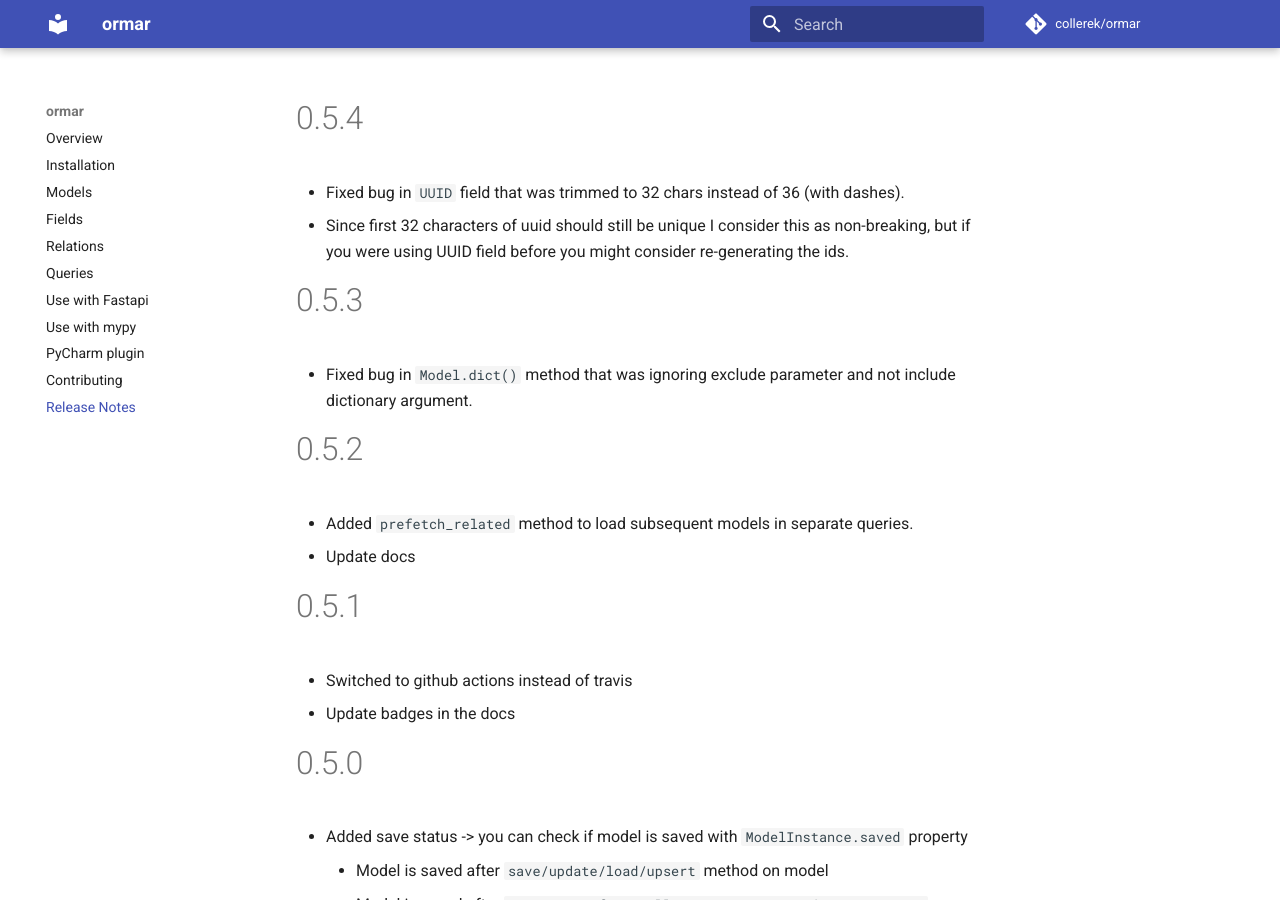
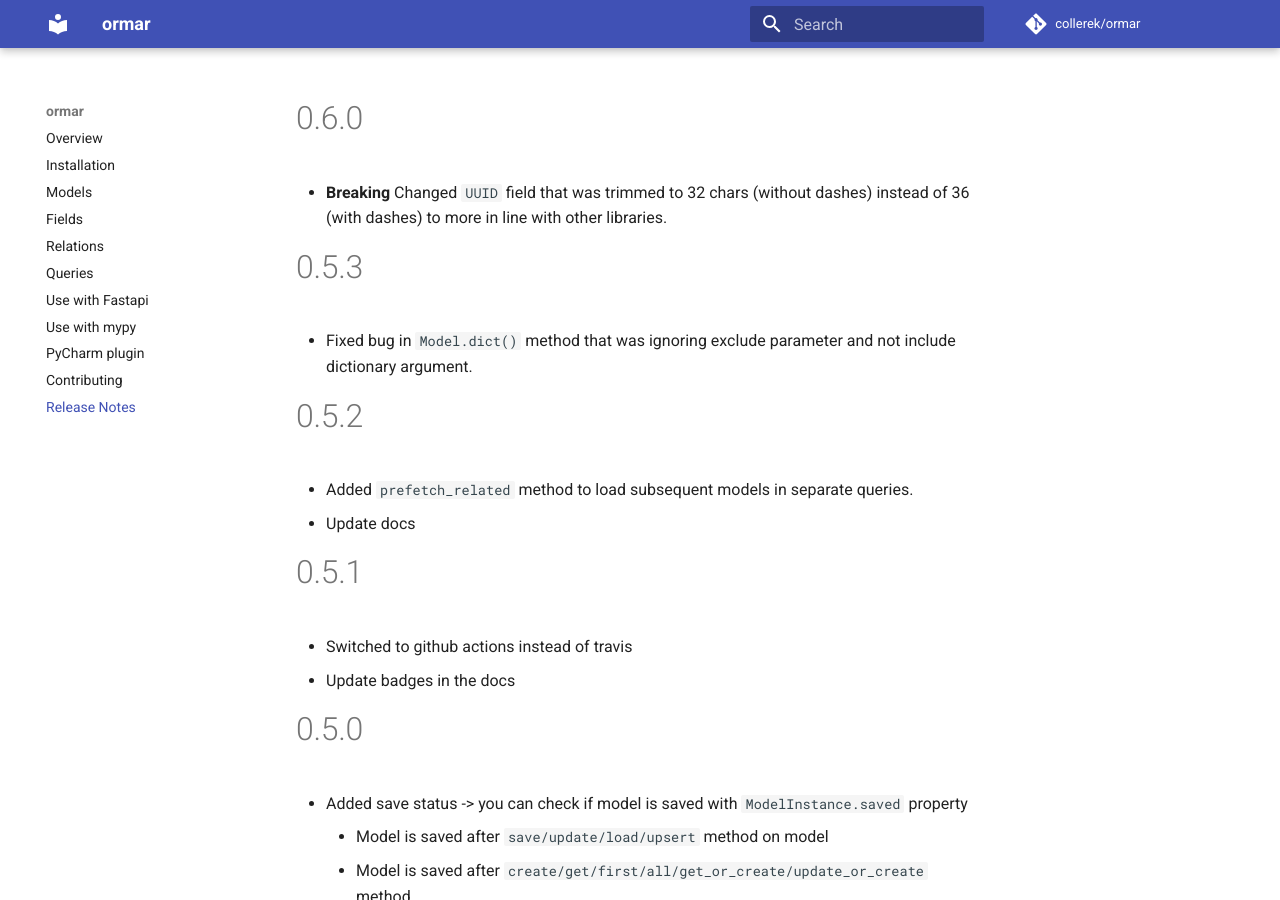
Before and after one commit to collerek/ormar, an MkDocs documentation site: the page built from docs/releases.md, in a window 1280 px wide and 900 px high. Built offline with MkDocs 1.6.1 and Material for MkDocs 9.7.7, drawn with Linux system fonts in a browser that asks for light colours; nearby versions of some CDN libraries; comment, search, counter and statistics services are not loaded.

```diff
--- a/docs/releases.md
+++ b/docs/releases.md
@@ -1,8 +1,7 @@
-# 0.5.4
+# 0.6.0
 
-*  Fixed bug in `UUID` field that was trimmed to 32 chars instead of 36 (with dashes).
-*  Since first 32 characters of uuid should still be unique I consider this as non-breaking, but if you
-   were using UUID field before you might consider re-generating the ids.
+*  **Breaking** Changed `UUID` field that was trimmed to 32 chars (without dashes) instead of 36 (with dashes)
+   to more in line with other libraries.
 
 # 0.5.3
 
--- a/ormar/__init__.py
+++ b/ormar/__init__.py
@@ -30,7 +30,7 @@
 
 Undefined = UndefinedType()
 
-__version__ = "0.5.4"
+__version__ = "0.6.0"
 __all__ = [
     "Integer",
     "BigInteger",
```
Also changed, not shown: 1 other file.
